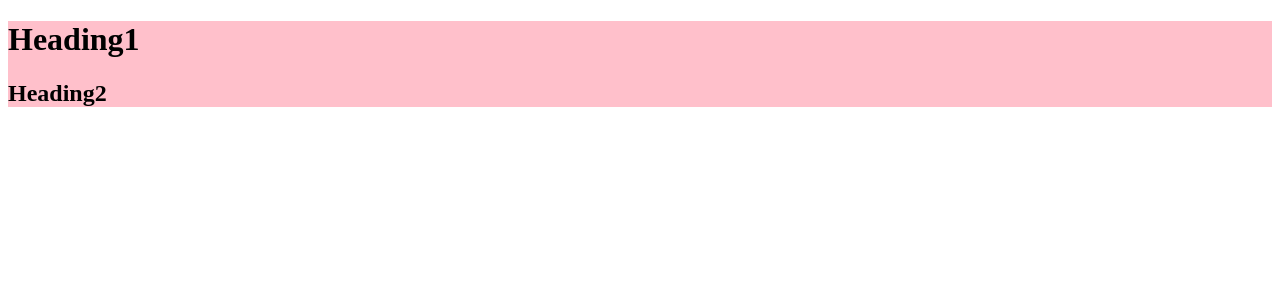
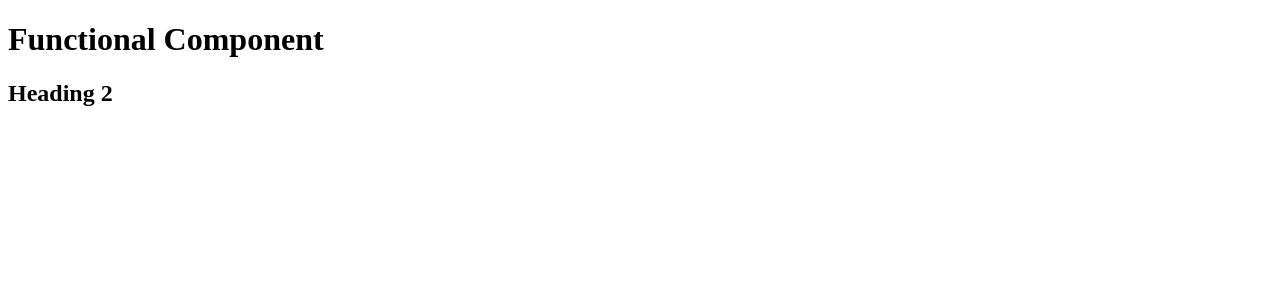
Before and after one commit to varawa/react, a React (Vite) app: page / in a window 1280 px wide. Shown: the top 300 px of the page. Built offline with nearby package versions, Linux system fonts and the light colour scheme.

Commit message:
functional components

```diff
--- a/index.html
+++ b/index.html
@@ -22,7 +22,7 @@
     crossorigin
     src="https://unpkg.com/react-dom@18/umd/react-dom.development.js"
     ></script>-->
-    <script type="module" src="App.js"></script>
+    <script type="module" src="react.js"></script>
     </body>
 </html>
 
--- /dev/null
+++ b/react.js
@@ -0,0 +1,33 @@
+import React from "react" ;
+import ReactDOM from "react-dom/client" ;
+
+const heading = (
+    <h1 id="title" key="h1">
+        Namaste React
+    </h1>
+)
+
+//React Component .
+//1. Functional - NEW
+//2. Class Based Component - OLD
+
+//Functional Component
+//Name of component starts with capital letter (CONVENTION) .
+
+//Functional component is a normal js function which can return jsx or react .
+
+const HeaderComponent=()=>{
+    return (
+        <div>
+            <h1>Functional Component</h1>
+            <h2>Heading 2</h2>
+        </div>
+    ) ;
+}
+
+const root = ReactDOM.createRoot(document.getElementById("root")) ;
+
+//Passing a react element inside the root .
+
+//Async defer .
+root.render(<HeaderComponent/>) ;
```
Also changed, not shown: App.js (+11 -2 lines).
